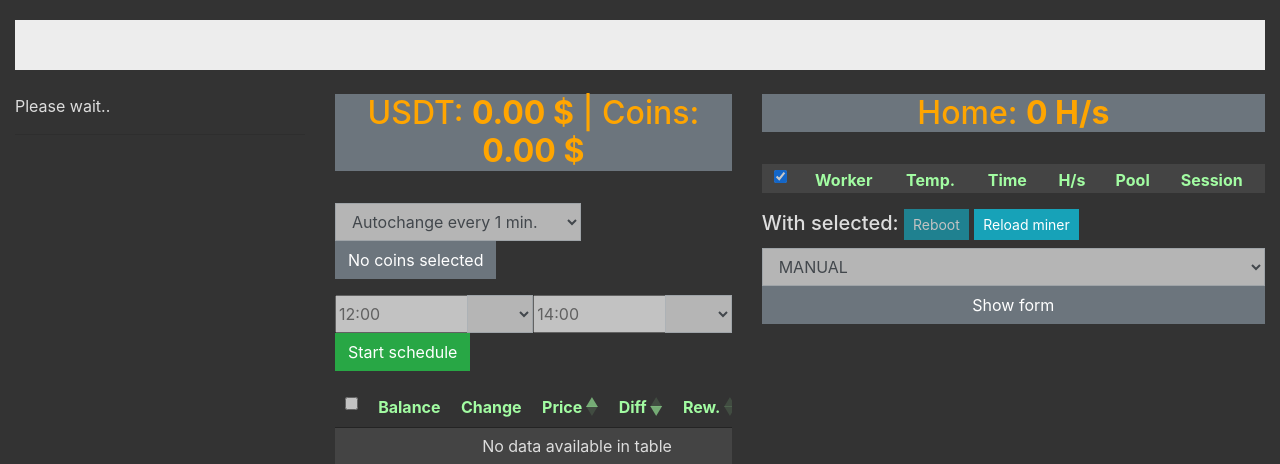
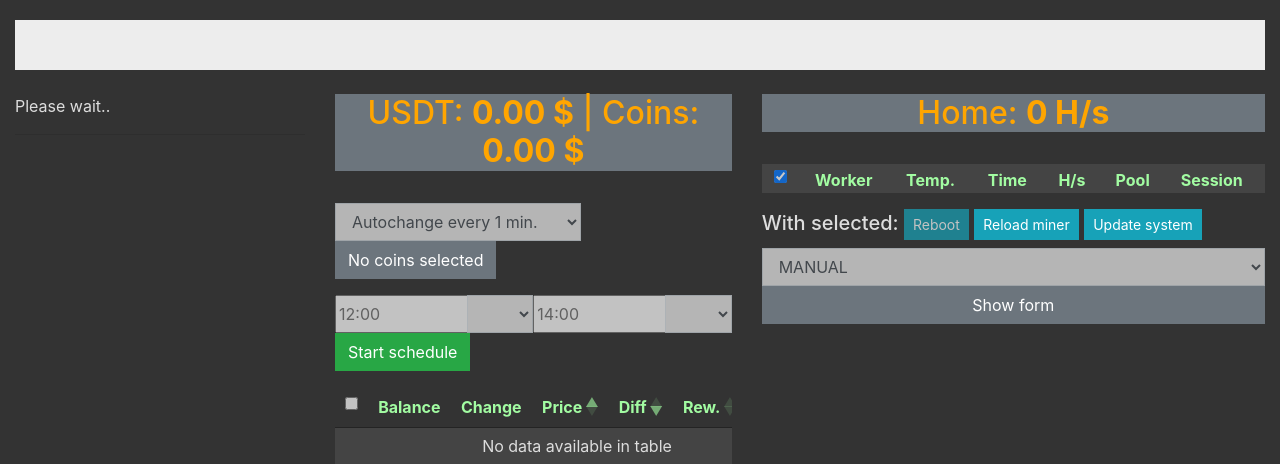
Before and after one commit to laptopsr/ssh2miningHelper, a PHP site: page /index.php in a window 1280 px wide. Shown: the top 464 px of the page. Run offline with PHP 8.4, Linux system fonts and the light colour scheme; the visitor is signed in with stand-in values (Sample User, id 1); data that the repository does not hold is empty; a stand-in replaces the project's code that opens the database connection; some libraries are stand-ins or nearby versions.

Commit message:
Update System button

```diff
--- a/index.php
+++ b/index.php
@@ -230,7 +230,10 @@ include "config.php";
 					?>
 					</table>
 					<h5>
-						With selected: <button class="btn btn-info btn-sm rebootAll">Reboot</button> <button class="btn btn-info btn-sm clrScreen">Reload miner</button>
+						With selected:
+							<button class="btn btn-info btn-sm rebootAll">Reboot</button>
+							<button class="btn btn-info btn-sm clrScreen">Reload miner</button>
+							<button class="btn btn-info btn-sm updateSystem">Update system</button>
 					</h5>
 					<select id="workersControl" class="form-control">
 						<option value="auto">AUTO RELOADER</option>
@@ -567,6 +570,9 @@ $(document).ready(function(){
 	$(document).delegate(".clrScreen", "click",function(){
 		WorkerCommand('timeout 1 screen -ls | awk \'{print $1}\' | xargs -I{} screen -X -S {} quit; timeout 1 sudo killall xmrig; timeout 1 sudo rm -rf /home/laptopsr/xmrig.log;');
 	});
+	$(document).delegate(".updateSystem", "click",function(){
+		WorkerCommand('timeout 1 sudo apt update & sudo apt upgrade -y & sudo apt autoremove -y');
+	});
 
 	function WorkerCommand(cmd)
 	{
@@ -584,7 +590,7 @@ $(document).ready(function(){
 				$("#lomake input[name='user']").val('');
 				$("#lomake input[name='pass']").val('');
 				$("#lomake select[name='theads']").val('');
-				$("#lomake select[name='debug']").val('false');
+				$("#lomake select[name='debug']").val('true');
 				$("#lomake input[name='command']").val(cmd);
 
 				wrk.push($(this).closest('tr').attr('worker'));
```
